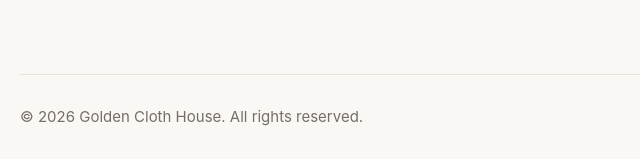
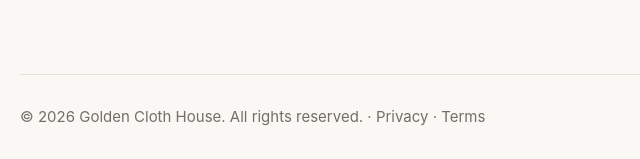
Before and after one commit to Ahmed4726/golden-cloth-house, a Laravel app: page / in a window 1280 px wide. Shown: the part 1073-1232 px from the top of the page, without its empty margins (0-640 px from the left). Run offline with Laravel 12, Linux system fonts and the light colour scheme; data that the repository does not hold is empty; parts of the project's set-up code (start-up, migrations or seed data) failed here and were passed over.

Commit message:
ux: add legal page links to storefront

```diff
--- a/resources/views/storefront/layout.blade.php
+++ b/resources/views/storefront/layout.blade.php
@@ -22,5 +22,5 @@
 <body>
 <header class="site header"><a class="logo" href="{{ route('home') }}">GOLDEN CLOTH HOUSE</a><nav class="nav"><a href="{{ route('home') }}">Home</a><a href="{{ route('shop') }}">Shop</a><a href="mailto:{{ config('mail.from.address') }}">Contact</a></nav></header>
 <main class="site">@yield('content')</main>
-<footer class="site footer">© {{ date('Y') }} Golden Cloth House. All rights reserved.</footer>
+<footer class="site footer">© {{ date('Y') }} Golden Cloth House. All rights reserved. · <a href="{{ route('privacy') }}">Privacy</a> · <a href="{{ route('terms') }}">Terms</a></footer>
 </body></html>
```
